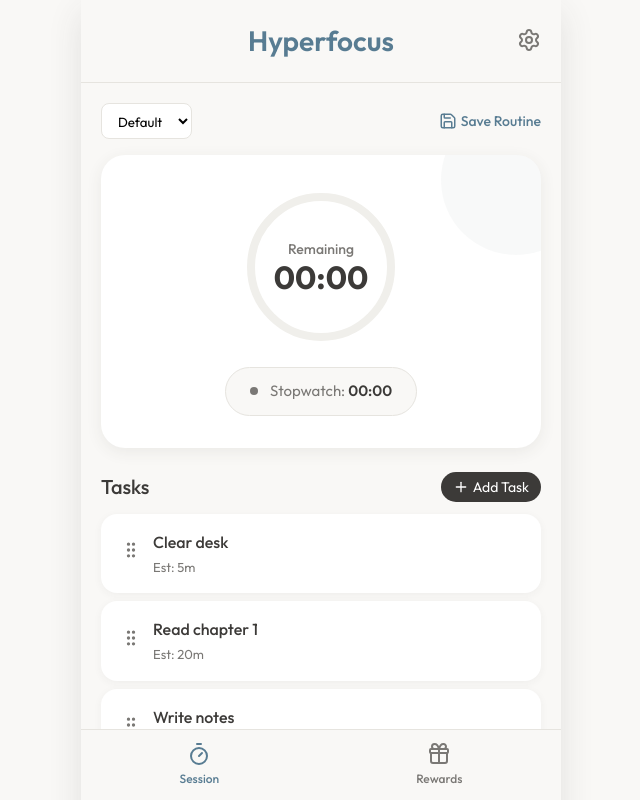
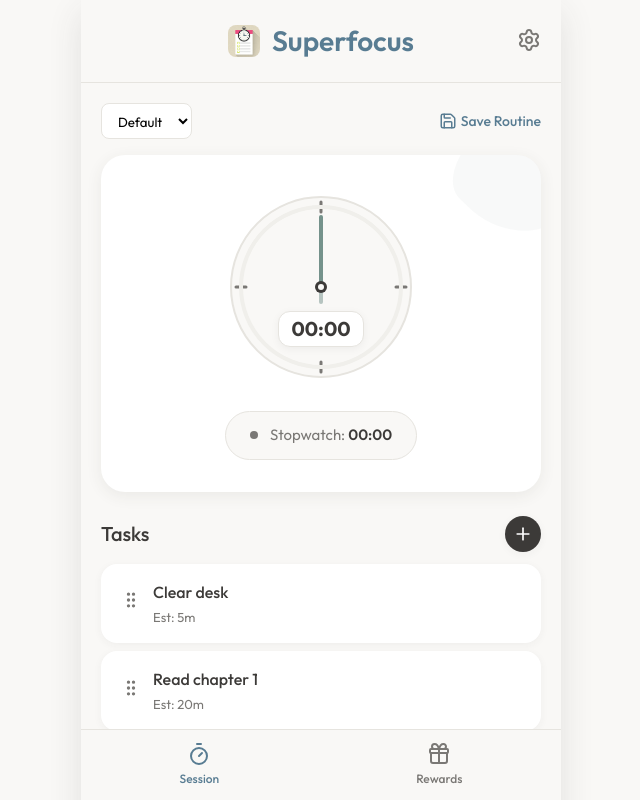
Before and after one commit to bishwas1113/Superfocus, a React (Vite) app: page /#/ in a window 1280 px wide. Shown: the top 800 px of the page, without its empty margins (319-959 px from the left). Built offline with nearby package versions, Linux system fonts and the light colour scheme.

Commit message:
Japandi visual enhancements: analog clock, new header, circular add button

```diff
--- a/src/App.jsx
+++ b/src/App.jsx
@@ -23,9 +23,11 @@
           justifyContent: 'center',
           alignItems: 'center',
           borderBottom: '1px solid var(--border-color)',
-          position: 'relative'
+          position: 'relative',
+          gap: '12px'
         }}>
-          <h1 style={{ color: 'var(--accent-secondary)', margin: 0 }}>Hyperfocus</h1>
+          <img src="./icon.png" alt="Superfocus Icon" style={{ width: '32px', height: '32px', borderRadius: '8px' }} />
+          <h1 style={{ color: 'var(--accent-secondary)', margin: 0 }}>Superfocus</h1>
           <button
             onClick={() => setIsSettingsOpen(true)}
             style={{ position: 'absolute', right: '20px', color: 'var(--text-secondary)' }}
--- a/src/components/SessionView.jsx
+++ b/src/components/SessionView.jsx
@@ -245,16 +245,19 @@
         {sessionStatus === 'idle' && (
           <button
             onClick={addTask}
+            title="Add Task"
+            className="animate-pop-in"
             style={{
               background: 'var(--text-primary)',
               color: 'white',
-              padding: '6px 12px',
-              borderRadius: 'var(--radius-full)',
-              display: 'flex', alignItems: 'center', gap: '4px',
-              fontSize: '14px'
+              width: '36px',
+              height: '36px',
+              borderRadius: '50%',
+              display: 'flex', alignItems: 'center', justifyContent: 'center',
+              boxShadow: 'var(--shadow-sm)'
             }}
           >
-            <Plus size={16} /> Add Task
+            <Plus size={20} />
           </button>
         )}
       </div>
--- a/src/components/VisualTimer.jsx
+++ b/src/components/VisualTimer.jsx
@@ -4,6 +4,9 @@
   // Calculate percentage for circular progress
   const totalSeconds = estimatedTimeMinutes * 60;
   const percentage = totalSeconds > 0 ? (timeRemaining / totalSeconds) * 100 : 0;
+
+  // Shake animation class when time hits 0 but task is still active (waiting to be finished)
+  const isFinished = totalSeconds > 0 && timeRemaining === 0;
 
   const formatTime = (secs) => {
     if (secs < 0) secs = 0;
@@ -12,8 +15,11 @@
     return `${m.toString().padStart(2, '0')}:${s.toString().padStart(2, '0')}`;
   };
 
+  // Clock rotation: 0% remaining = 360deg, 100% remaining = 0deg
+  const handRotation = (100 - percentage) * 3.6;
+
   return (
-    <div style={{
+    <div className={isFinished ? 'animate-shake' : ''} style={{
       background: 'var(--bg-secondary)',
       padding: '32px 20px',
       borderRadius: 'var(--radius-lg)',
@@ -23,58 +29,88 @@
       alignItems: 'center',
       marginBottom: '24px',
       position: 'relative',
-      overflow: 'hidden'
+      overflow: 'hidden',
+      transition: 'all 0.3s ease'
     }}>
-      {/* Decorative background element */}
+      {/* Decorative whimsical background element (sun/leaf abstraction) */}
       <div style={{
         position: 'absolute',
-        top: '-50px',
-        right: '-50px',
-        width: '150px',
-        height: '150px',
+        top: '-40px',
+        right: '-40px',
+        width: '120px',
+        height: '120px',
         background: 'var(--accent-primary)',
         opacity: 0.05,
-        borderRadius: '50%',
+        borderRadius: '40% 60% 70% 30% / 40% 50% 60% 50%',
+        transform: 'rotate(45deg)'
       }} />
 
-      <div style={{ position: 'relative', width: '160px', height: '160px' }}>
-        <svg width="160" height="160" viewBox="0 0 160 160" style={{ transform: 'rotate(-90deg)' }}>
-          {/* Background circle */}
+      <div style={{ position: 'relative', width: '200px', height: '200px', display: 'flex', justifyContent: 'center', alignItems: 'center' }}>
+
+        {/* Analog Clock Face */}
+        <svg width="200" height="200" viewBox="0 0 200 200">
+          {/* Subtle outer ring */}
+          <circle cx="100" cy="100" r="90" fill="var(--bg-primary)" stroke="var(--border-color)" strokeWidth="2" />
+
+          {/* Minimalist Tick marks for 12, 3, 6, 9 */}
+          <line x1="100" y1="15" x2="100" y2="25" stroke="var(--text-secondary)" strokeWidth="3" strokeLinecap="round" />
+          <line x1="100" y1="175" x2="100" y2="185" stroke="var(--text-secondary)" strokeWidth="3" strokeLinecap="round" />
+          <line x1="15" y1="100" x2="25" y2="100" stroke="var(--text-secondary)" strokeWidth="3" strokeLinecap="round" />
+          <line x1="175" y1="100" x2="185" y2="100" stroke="var(--text-secondary)" strokeWidth="3" strokeLinecap="round" />
+
+          {/* Progress Ring (Optional overlay, but adds nice feedback) */}
           <circle
-            cx="80" cy="80" r="70"
+            cx="100" cy="100" r="80"
             fill="none"
             stroke="var(--bg-tertiary)"
-            strokeWidth="8"
+            strokeWidth="4"
           />
-          {/* Progress circle */}
           <circle
-            cx="80" cy="80" r="70"
+            cx="100" cy="100" r="80"
             fill="none"
             stroke="var(--accent-secondary)"
-            strokeWidth="8"
+            strokeWidth="4"
             strokeLinecap="round"
-            strokeDasharray="439.8" /* 2 * PI * 70 */
-            strokeDashoffset={439.8 - (percentage / 100) * 439.8}
-            style={{ transition: 'stroke-dashoffset 1s linear' }}
+            strokeDasharray="502.6" /* 2 * PI * 80 */
+            strokeDashoffset={502.6 - (percentage / 100) * 502.6}
+            style={{ transition: 'stroke-dashoffset 1s linear', transform: 'rotate(-90deg)', transformOrigin: 'center' }}
           />
+
+          {/* Sweeping Clock Hand */}
+          <g style={{ transition: 'transform 1s linear', transform: `rotate(${handRotation}deg)`, transformOrigin: 'center' }}>
+            {/* The hand */}
+            <line x1="100" y1="100" x2="100" y2="30" stroke="var(--accent-primary)" strokeWidth="4" strokeLinecap="round" />
+            {/* Counterweight */}
+            <line x1="100" y1="100" x2="100" y2="115" stroke="var(--accent-primary)" strokeWidth="4" strokeLinecap="round" opacity="0.5" />
+          </g>
+
+          {/* Center Pivot Dot */}
+          <circle cx="100" cy="100" r="6" fill="var(--text-primary)" />
+          <circle cx="100" cy="100" r="3" fill="var(--bg-primary)" />
         </svg>
+
+        {/* Digital Time Overlay - moved below center for clock visibility */}
         <div style={{
           position: 'absolute',
-          top: 0, left: 0, right: 0, bottom: 0,
+          bottom: '40px',
           display: 'flex',
           flexDirection: 'column',
           alignItems: 'center',
-          justifyContent: 'center'
+          justifyContent: 'center',
+          background: 'var(--bg-secondary)',
+          padding: '2px 12px',
+          borderRadius: '12px',
+          boxShadow: '0 2px 8px rgba(0,0,0,0.05)',
+          border: '1px solid var(--border-color)'
         }}>
-          <div style={{ fontSize: '14px', color: 'var(--text-secondary)', fontWeight: 500 }}>Remaining</div>
-          <div style={{ fontSize: '32px', fontWeight: 700, color: 'var(--text-primary)', lineHeight: 1.1 }}>
+          <div style={{ fontSize: '20px', fontWeight: 700, color: 'var(--text-primary)', fontFamily: 'var(--mono)' }}>
             {formatTime(timeRemaining)}
           </div>
         </div>
       </div>
 
       <div style={{
-        marginTop: '20px',
+        marginTop: '24px',
         padding: '12px 24px',
         background: 'var(--bg-primary)',
         borderRadius: 'var(--radius-full)',
--- a/src/index.css
+++ b/src/index.css
@@ -168,3 +168,14 @@
 .animate-slide-up {
   animation: slideUp 0.3s ease-out forwards;
 }
+
+@keyframes shake {
+  0%, 100% { transform: rotate(0deg); }
+  25% { transform: rotate(-5deg); }
+  50% { transform: rotate(5deg); }
+  75% { transform: rotate(-5deg); }
+}
+
+.animate-shake {
+  animation: shake 0.5s ease-in-out infinite;
+}
```
